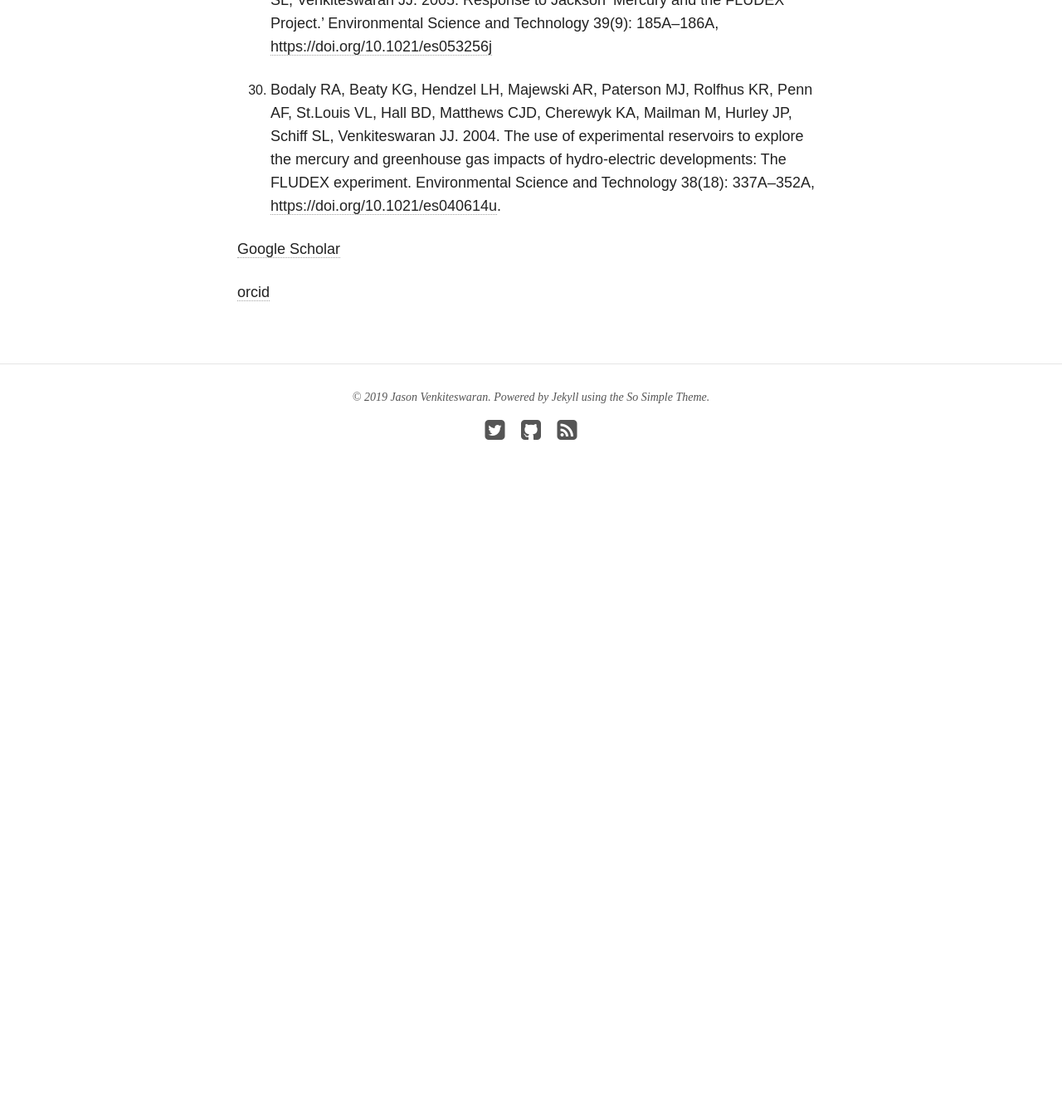
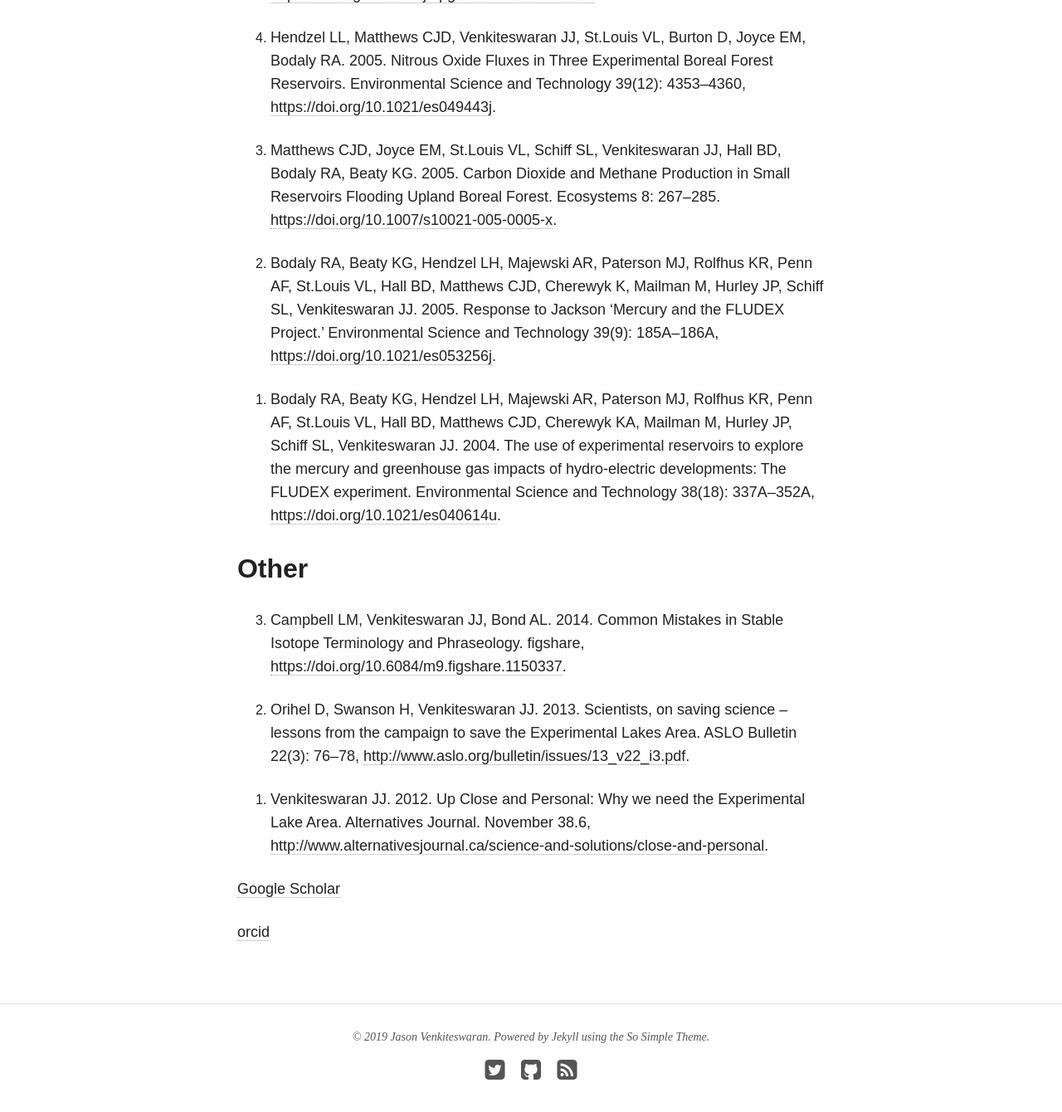
Before and after one commit to jjvenky/jjvenky.github.io, a Jekyll site: the page built from pubs/index.md, in a window 1280 px wide and 1400 px high, scrolled down 4341 px. Shown: the top 1340 px of the window at 83% size. Built offline with Jekyll 4.4.1, drawn with Linux system fonts in a browser that asks for light colours; nearby versions of some CDN libraries; before the commit the page ends 4971 px from its top, so only the background shows below that; some of the changed text lies outside the part shown.

Commit message:
Update pubs with preprints and others Update gems

```diff
--- a/pubs/index.md
+++ b/pubs/index.md
@@ -9,7 +9,16 @@
 #  credit: Jason Venkiteswaran
 ---
 
+
+## Preprints
+
+2.	Venkiteswaran JJ, Boeckx P, Goody D. Towards a global interpretation of dual nitrate isotopes in surface waters. EarthArXiv, <https://doi.org/10.17605/OSF.IO/CZT8P>.
+
+1.	Venkiteswaran JJ, Schiff Sl, Ingals B. Quantifying the Fate of Wastewater Nitrogen Discharged to a Canadian River. EarthArXiv, <https://doi.org/10.17605/OSF.IO/MQ2GN>.
 {: reversed="reversed"}
+
+
+## Peer-Reviewed
 
 30. Whitfield CJ, Casson NJ, North RL, Venkiteswaran JJ, Ahmed O, Leathers J, Nugent K, Prentice T, Baulch HM. The effect of freeze-thaw cycles on phosphorus release from riparian macrophytes in cold regions. Canadian Water Resources Journal, <https://doi.org/10.1080/07011784.2018.1558115>.
 
@@ -67,9 +76,20 @@
 
 3.	Matthews CJD, Joyce EM, St.Louis VL, Schiff SL, Venkiteswaran JJ, Hall BD, Bodaly RA, Beaty KG. 2005. Carbon Dioxide and Methane Production in Small Reservoirs Flooding Upland Boreal Forest. Ecosystems 8: 267–285. <https://doi.org/10.1007/s10021-005-0005-x>.
 
-2.	Bodaly RA, Beaty KG, Hendzel LH, Majewski AR, Paterson MJ, Rolfhus KR, Penn AF, St.Louis VL, Hall BD, Matthews CJD, Cherewyk K, Mailman M, Hurley JP, Schiff SL, Venkiteswaran JJ. 2005. Response to Jackson ‘Mercury and the FLUDEX Project.’ Environmental Science and Technology 39(9): 185A–186A, <https://doi.org/10.1021/es053256j>
+2.	Bodaly RA, Beaty KG, Hendzel LH, Majewski AR, Paterson MJ, Rolfhus KR, Penn AF, St.Louis VL, Hall BD, Matthews CJD, Cherewyk K, Mailman M, Hurley JP, Schiff SL, Venkiteswaran JJ. 2005. Response to Jackson ‘Mercury and the FLUDEX Project.’ Environmental Science and Technology 39(9): 185A–186A, <https://doi.org/10.1021/es053256j>.
 
 1.	Bodaly RA, Beaty KG, Hendzel LH, Majewski AR, Paterson MJ, Rolfhus KR, Penn AF, St.Louis VL, Hall BD, Matthews CJD, Cherewyk KA, Mailman M, Hurley JP, Schiff SL, Venkiteswaran JJ. 2004. The use of experimental reservoirs to explore the mercury and greenhouse gas impacts of hydro-electric developments: The FLUDEX experiment. Environmental Science and Technology 38(18): 337A–352A, <https://doi.org/10.1021/es040614u>.
+{: reversed="reversed"}
+
+
+## Other
+
+3.	Campbell LM, Venkiteswaran JJ, Bond AL. 2014. Common Mistakes in Stable Isotope Terminology and Phraseology. figshare, <https://doi.org/10.6084/m9.figshare.1150337>.
+
+2.	Orihel D, Swanson H, Venkiteswaran JJ. 2013. Scientists, on saving science – lessons from the campaign to save the Experimental Lakes Area. ASLO Bulletin 22(3): 76–78, <http://www.aslo.org/bulletin/issues/13_v22_i3.pdf>.
+
+1.	Venkiteswaran JJ. 2012. Up Close and Personal: Why we need the Experimental Lake Area. Alternatives Journal. November 38.6, <http://www.alternativesjournal.ca/science-and-solutions/close-and-personal>.
+{: reversed="reversed"}
 
 [Google Scholar](https://scholar.google.ca/citations?user=4FQ_rQsAAAAJ)
 
```
Also changed, not shown: Gemfile.lock.
